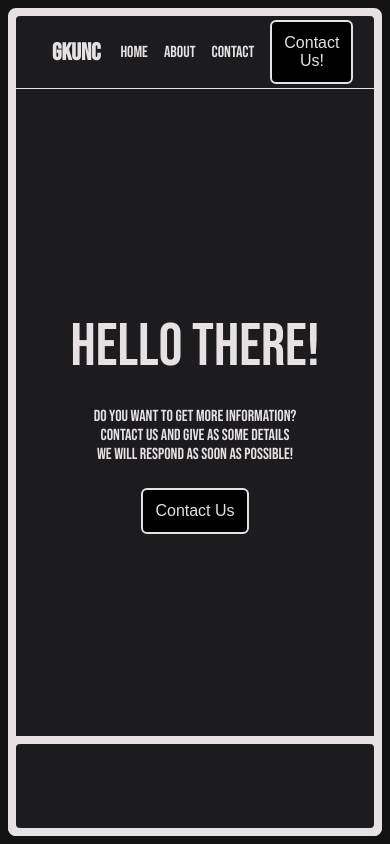
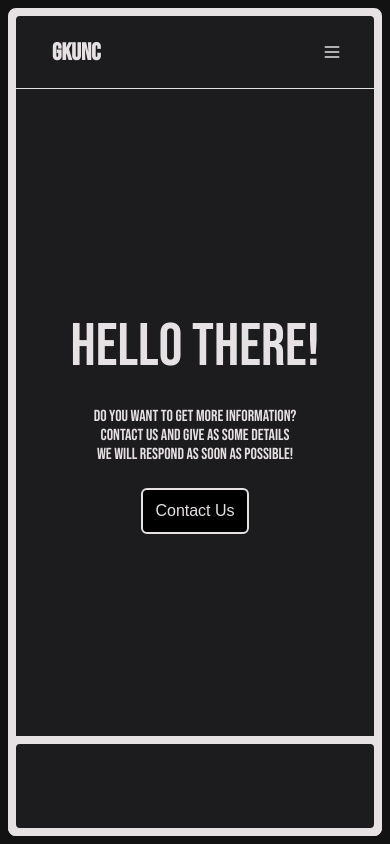
Before and after one commit to GKunc/portfolio, a React (Create React App) app: page / in a window 390 px wide. Built offline with nearby package versions, Linux system fonts and the light colour scheme.

Commit message:
Working on moble menu

```diff
--- a/src/App.css
+++ b/src/App.css
@@ -6,7 +6,7 @@
 }
 
 main {
-  height: calc(100vh - 16px);
+  height: calc(100svh - 16px);
   display: flex;
 }
 
--- a/src/components/header/Header.css
+++ b/src/components/header/Header.css
@@ -1,4 +1,21 @@
 .header {
+  max-width: var(--max-width);
+  position: absolute;
+  z-index: 10;
+  top: 8px;
+  left: 0;
+  right: 0;
+  height: 40px;
+  padding: 16px 40px 16px 40px;
+  display: flex;
+  align-items: center;
+  justify-content: space-between;
+  gap: 16px;
+  border-bottom: 1px solid var(--border-color);
+}
+
+.header__mobile {
+  display: none;
   max-width: var(--max-width);
   position: absolute;
   z-index: 10;
@@ -52,3 +69,15 @@
   color: var(--font-color);
   text-decoration: underline;
 }
+
+@media (max-width:961px) {
+  .header {
+    display: none;
+  }
+
+  .header__mobile {
+    display: flex;
+    align-items: center;
+    justify-content: space-between;
+  }
+}
--- a/src/components/header/Header.tsx
+++ b/src/components/header/Header.tsx
@@ -1,7 +1,9 @@
 import './Header.css';
+import Menu from './Menu';
 
 function Header() {
   return (
+    <>
       <header className='header'>
         <div className='header__logo'>
           GKUNC
@@ -13,6 +15,14 @@ function Header() {
         </div>
         <button  className='header__cta'>Contact Us!</button>
       </header>
+
+      <header className='header__mobile'>
+        <div className='header__logo'>
+          GKUNC
+        </div>
+        <Menu />
+      </header>
+    </>
   );
 }
 
--- /dev/null
+++ b/src/components/header/Menu.css
@@ -0,0 +1,8 @@
+.menuOpened {
+    background-color: var(--font-color);
+    fill: black;
+}
+
+.menu {
+    color: var(--font-color);
+}
--- /dev/null
+++ b/src/components/header/Menu.tsx
@@ -0,0 +1,19 @@
+import { useState } from "react";
+import './Menu.css';
+
+const Menu = () => {
+    const [menuOpened, setMenuOpened] = useState(false);
+    const openMenu = () => {
+        setMenuOpened(!menuOpened);
+    }
+
+    return (
+        <svg onClick={openMenu} className={menuOpened ? 'menuOpened' : 'menu'} xmlns="http://www.w3.org/2000/svg" width="20px" height="20px" viewBox="0 0 24 24" fill="none">
+            <path d="M4 18L20 18" stroke="currentColor" strokeWidth="2" strokeLinecap="round"/>
+            <path d="M4 12L20 12" stroke="currentColor" strokeWidth="2" strokeLinecap="round"/>
+            <path d="M4 6L20 6" stroke="currentColor" strokeWidth="2" strokeLinecap="round"/>
+        </svg>
+    )
+};
+
+export default Menu;
```
Lines whose indentation alone changed are shown as unchanged.
